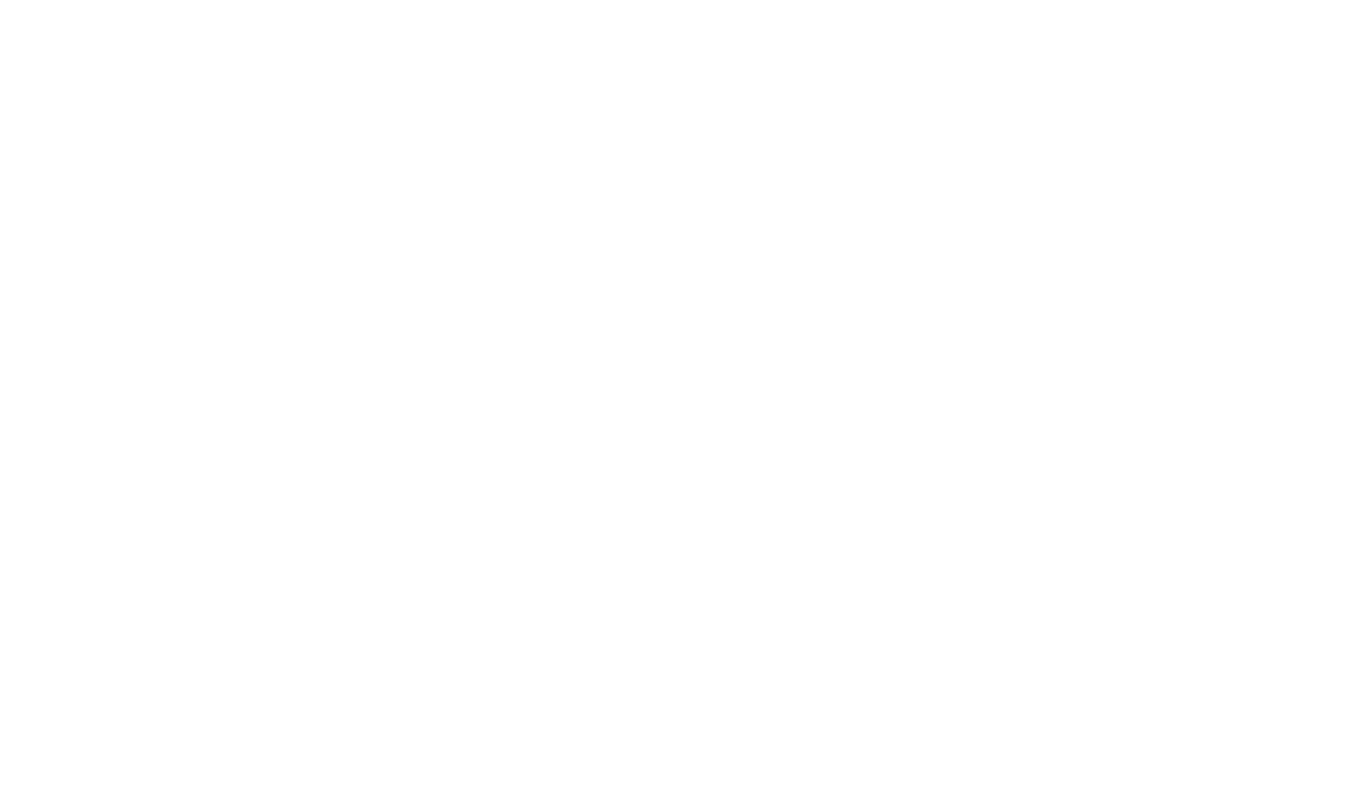
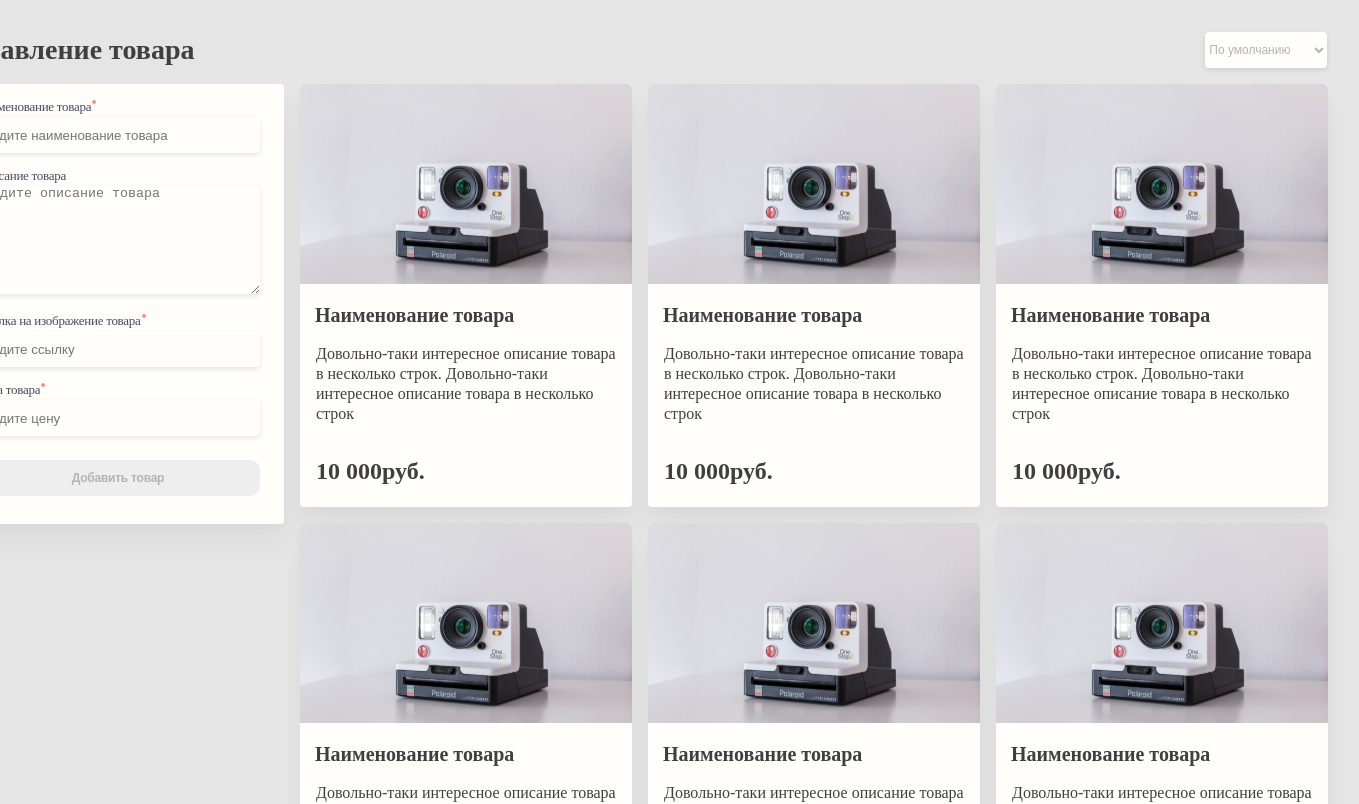
Before and after one commit to SWEETLIBRA/test-task, a Vue app: page / in a window 1280 px wide. Shown: the top 804 px of the page, 1359 px wide, since content can reach past the window. Built offline with nearby package versions, Linux system fonts and the light colour scheme.

Commit message:
added layout

```diff
--- a/src/App.vue
+++ b/src/App.vue
@@ -1,13 +1,246 @@
 <template>
-    <div></div>
+    <div class="container">
+        <div class="main">
+        <div class="header"><strong>Добавление товара</strong></div>
+        <select class="select">
+            <option>По умолчанию</option>
+            <option>Min</option>
+            <option>Max</option>
+            <option>По наименованию</option>
+        </select>
+    </div>
+
+    <div class="content">
+        <form class="form">
+            <h4 class="title">Наименование товара<img class="point" src="../photo1.png"></h4>
+                <input class="input" type="text" placeholder="Введите наименование товара">
+            <h4 class="title">Описание товара</h4>
+                <textarea class="textarea" placeholder="Введите описание товара"></textarea>
+            <h4 class="title">Ссылка на изображение товара<img class="point" src="../photo1.png"></h4>
+                <input class="input" type="text" placeholder="Введите ссылку">
+            <h4 class="title">Цена товара<img class="point" src="../photo1.png"></h4>
+                <input class="input" type="text" placeholder="Введите цену">
+            <div>
+                <button class="btn" type="submit">Добавить товар</button>
+            </div>
+        </form>
+        <div class="grid">
+            <div class="card">
+                <img class="img" src="../photo.svg" alt="">
+                <h3 class="titlCard">Наименование товара</h3>
+                <p class="text">Довольно-таки интересное описание товара в несколько строк. Довольно-таки интересное описание товара в несколько строк</p>
+                <p class="price">10 000руб.</p>
+            </div>
+            <div class="card">
+                <img class="img" src="../photo.svg" alt="">
+                <h3 class="titlCard">Наименование товара</h3>
+                <p class="text">Довольно-таки интересное описание товара в несколько строк. Довольно-таки интересное описание товара в несколько строк</p>
+                <p class="price">10 000руб.</p>
+            </div>
+            <div class="card">
+                <img class="img" src="../photo.svg" alt="">
+                <h3 class="titlCard">Наименование товара</h3>
+                <p class="text">Довольно-таки интересное описание товара в несколько строк. Довольно-таки интересное описание товара в несколько строк</p>
+                <p class="price">10 000руб.</p>
+            </div>
+            <div class="card">
+                <img class="img" src="../photo.svg" alt="">
+                <h3 class="titlCard">Наименование товара</h3>
+                <p class="text">Довольно-таки интересное описание товара в несколько строк. Довольно-таки интересное описание товара в несколько строк</p>
+                <p class="price">10 000руб.</p>
+            </div>
+            <div class="card">
+                <img class="img" src="../photo.svg" alt="">
+                <h3 class="titlCard">Наименование товара</h3>
+                <p class="text">Довольно-таки интересное описание товара в несколько строк. Довольно-таки интересное описание товара в несколько строк</p>
+                <p class="price">10 000руб.</p>
+            </div>
+            <div class="card">
+                <img class="img" src="../photo.svg" alt="">
+                <h3 class="titlCard">Наименование товара</h3>
+                <p class="text">Довольно-таки интересное описание товара в несколько строк. Довольно-таки интересное описание товара в несколько строк</p>
+                <p class="price">10 000руб.</p>
+            </div>
+        </div>
+    </div>
+    </div>
 </template>
 
 <script>
 export default {
+    data() {
+        return {
 
+        }
+    }
 }
 </script>
 
-<style scoped>
+<style>
+    * {
+        margin: 0;
+        padding: 0;
+        box-sizing: border-box;
+    }
+    body {
+        background: #E5E5E5;
+        cursor: pointer;
+    }
 
+    .container {
+        display: flex;
+        flex-direction: column;
+        align-items: center;
+    }
+
+    .main {
+        display: flex;
+        padding: 32px 32px 16px 32px;
+    }
+
+    .header {
+        margin-right: 1005px;
+        width: 247px;
+        height: 35px;
+        font-weight: 600;
+        font-size: 28px;
+        line-height: 35px;
+        color: #3F3F3F;
+    }
+
+    .select {
+        background: #FFFEFB;
+        box-shadow: 0px 2px 5px rgba(0, 0, 0, 0.1);
+        border-radius: 4px;
+        font-weight: 400;
+        font-size: 12px;
+        line-height: 15px;
+        color: #B4B4B4;
+        width: 121.49px;
+        height: 36px;
+        border: none;
+    }
+
+    .content {
+        display: flex;
+        margin-left: 32px;
+        margin-right: 32px;
+    }
+
+    .form {
+        width: 332px;
+        height: 440px;
+        background: #FFFEFB;
+        box-shadow: 0px 20px 30px rgba(0, 0, 0, 0.04), 0px 6px 10px rgba(0, 0, 0, 0.02);
+        border-radius: 4px;
+        box-sizing: border-box;
+    }
+
+    .title {
+        position: relative;
+        font-weight: 400;
+        font-size: 13px;
+        line-height: 13px;
+        letter-spacing: -0.02em;
+        color: #49485E;
+        margin-left: 24px;
+        margin-top: 16px;
+        margin-bottom: 4px;
+    }
+
+    .point {
+        width: 4px;
+        height: 4px;
+        border-radius: 4px;
+        position: absolute;
+        margin-left: 1px;
+
+    }
+
+    .input {
+        width: 284px;
+        height: 36px;
+        background: #FFFEFB;
+        box-shadow: 0px 2px 5px rgba(0, 0, 0, 0.1);
+        border-radius: 4px;
+        margin-left: 24px;
+        margin-right: 24px;
+        border: none;
+    }
+
+    .textarea {
+        width: 284px;
+        height: 108px;
+        background: #FFFEFB;
+        box-shadow: 0px 2px 5px rgba(0, 0, 0, 0.1);
+        border-radius: 4px;
+        margin-left: 24px;
+        margin-right: 24px;
+        border: none;
+    }
+
+    .btn {
+        width: 284px;
+        height: 36px;
+        background: #EEEEEE;
+        border-radius: 10px;
+        margin-left: 24px;
+        margin-right: 24px;
+        margin-top: 24px;
+        font-weight: 600;
+        font-size: 12px;
+        line-height: 15px;
+        text-align: center;
+        letter-spacing: -0.02em;
+        color: #B4B4B4;
+        border: none;
+    }
+
+    .grid {
+        display: grid;
+        grid-template-columns: repeat(3, 1fr);
+        gap: 16px;
+        margin-left: 16px;
+
+    }
+
+    .card {
+        width: 332px;
+        height: 423px;
+        background: #FFFEFB;
+        box-shadow: 0px 20px 30px rgba(0, 0, 0, 0.04), 0px 6px 10px rgba(0, 0, 0, 0.02);
+        border-radius: 4px;
+        box-sizing: border-box;
+    }
+
+    .img {
+        width: 332px;
+        height: 200px;
+        border-radius: 4px 4px 0px 0px;
+    }
+
+    .titlCard {
+        font-weight: 600;
+        font-size: 20px;
+        line-height: 25px;
+        color: #3F3F3F;
+        margin: 15px;
+    }
+
+    .text {
+        font-weight: 400;
+        font-size: 16px;
+        line-height: 20px;
+        color: #3F3F3F;
+        margin: 16px;
+    }
+
+    .price {
+        font-weight: 600;
+        font-size: 24px;
+        line-height: 30px;
+        color: #3F3F3F;
+        margin-top: 32px;
+        margin-left: 16px;
+    }
 </style>
```
Also changed, not shown: photo.svg (added), photo1.png (added).
